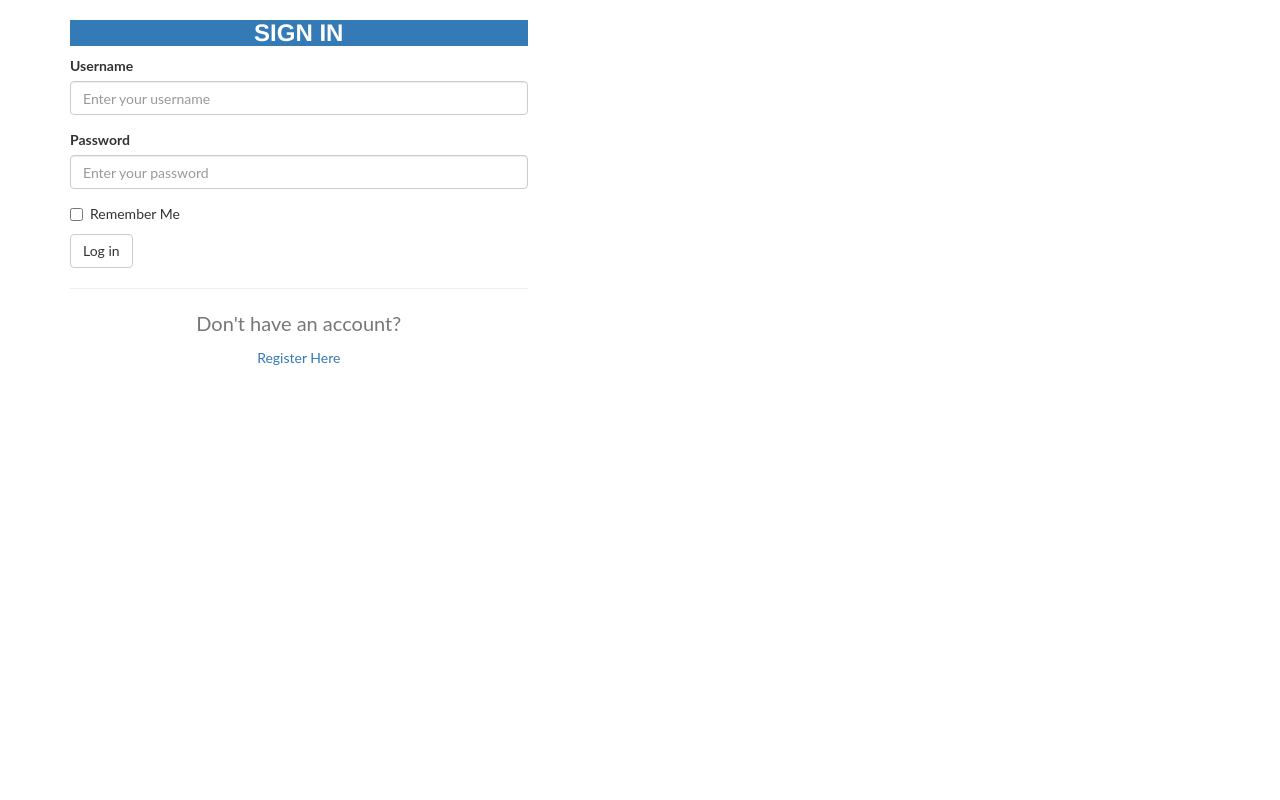
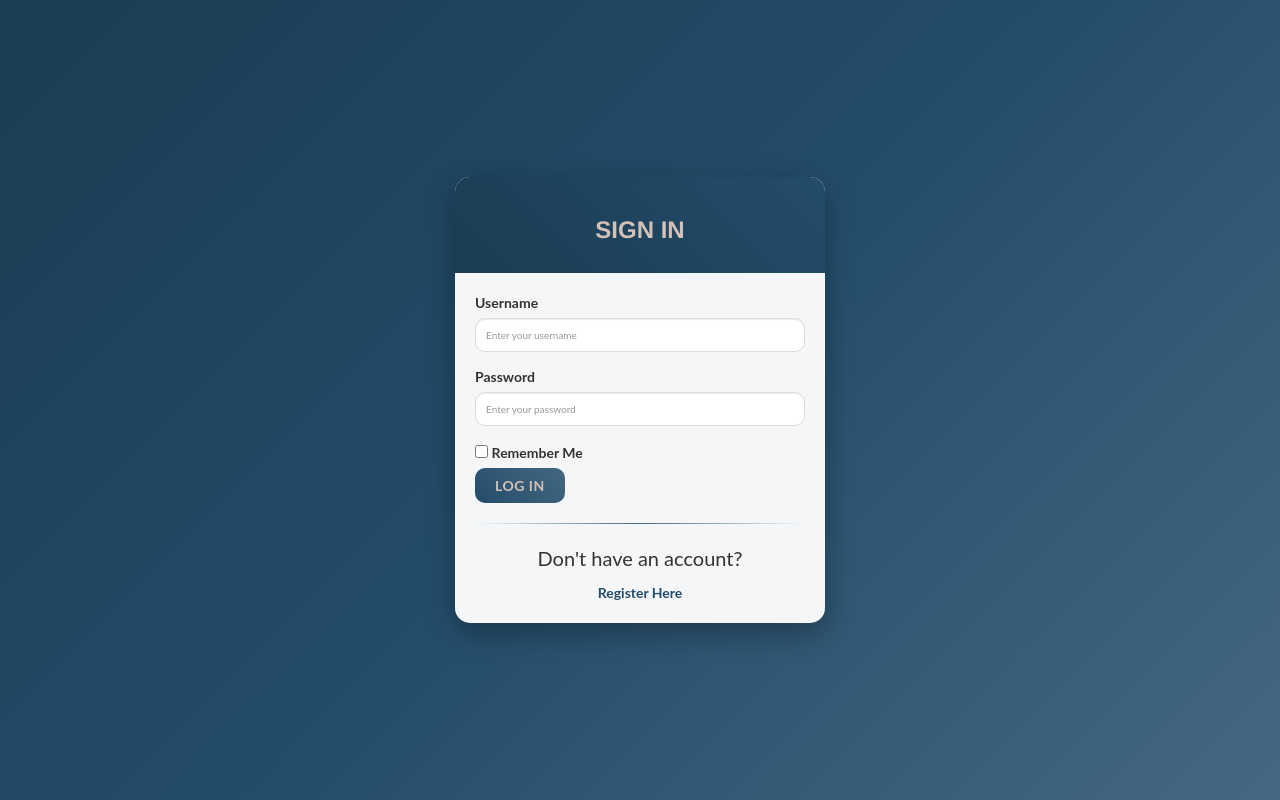
Before and after one commit to NightsProject/SSimple---Web-app, a Flask app: page /login in a window 1280 px wide. Run offline with Flask 3, Linux system fonts and the light colour scheme; parts of the project's set-up code (start-up, migrations or seed data) failed here and were passed over; some libraries are stand-ins or nearby versions.

Commit message:
Revamp sign in and login page

```diff
--- /dev/null
+++ b/app/static/css/login.css
@@ -0,0 +1,139 @@
+/* Enhanced styles for login and signup pages */
+
+body {
+    background: linear-gradient(135deg, #1B3C53 0%, #234C6A 50%, #456882 100%);
+    min-height: 100vh;
+    display: flex;
+    align-items: center;
+    justify-content: center;
+    font-family: 'Lato', sans-serif;
+}
+
+.container {
+    max-width: 400px;
+    width: 100%;
+}
+
+.card {
+    border: none;
+    border-radius: 15px;
+    box-shadow: 0 10px 30px rgba(0, 0, 0, 0.3);
+    overflow: hidden;
+    transition: transform 0.3s ease;
+    background: rgba(255, 255, 255, 0.95);
+}
+
+.card:hover {
+    transform: translateY(-5px);
+}
+
+.card-header {
+    padding: 2rem;
+    text-align: center;
+    font-weight: bold;
+    font-size: 1.5rem;
+    background: linear-gradient(45deg, #1B3C53, #234C6A);
+    color: #D2C1B6;
+}
+
+.card-body {
+    padding: 2rem;
+}
+
+.form-group {
+    margin-bottom: 1.5rem;
+}
+
+.form-control {
+    border-radius: 10px;
+    border: 1px solid #ddd;
+    padding: 0.75rem 1rem;
+    font-size: 1rem;
+    transition: border-color 0.3s ease, box-shadow 0.3s ease;
+}
+
+.form-control:focus {
+    border-color: #234C6A;
+    box-shadow: 0 0 0 0.2rem rgba(35, 76, 106, 0.25);
+}
+
+.btn {
+    border-radius: 10px;
+    padding: 0.75rem 2rem;
+    font-weight: bold;
+    text-transform: uppercase;
+    letter-spacing: 0.5px;
+    transition: all 0.3s ease;
+    border: none;
+}
+
+.btn-primary {
+    background: linear-gradient(45deg, #234C6A, #456882);
+    color: #D2C1B6;
+}
+
+.btn-primary:hover {
+    background: linear-gradient(45deg, #1B3C53, #234C6A);
+    transform: translateY(-2px);
+    box-shadow: 0 5px 15px rgba(0, 0, 0, 0.2);
+}
+
+.btn-success {
+    background: linear-gradient(45deg, #456882, #D2C1B6);
+    color: #1B3C53;
+}
+
+.btn-success:hover {
+    background: linear-gradient(45deg, #234C6A, #456882);
+    color: #D2C1B6;
+    transform: translateY(-2px);
+    box-shadow: 0 5px 15px rgba(0, 0, 0, 0.2);
+}
+
+.text-center a {
+    color: #234C6A;
+    text-decoration: none;
+    font-weight: bold;
+    transition: color 0.3s ease;
+}
+
+.text-center a:hover {
+    color: #456882;
+    text-decoration: underline;
+}
+
+hr {
+    border: none;
+    height: 1px;
+    background: linear-gradient(90deg, transparent, #456882, transparent);
+    margin: 2rem 0;
+}
+
+.alert {
+    border-radius: 10px;
+    border: none;
+}
+
+.alert-danger {
+    background: #f8d7da;
+    color: #721c24;
+}
+
+.alert-success {
+    background: #d4edda;
+    color: #155724;
+}
+
+/* Responsive adjustments */
+@media (max-width: 576px) {
+    .card-header {
+        padding: 1.5rem;
+        font-size: 1.25rem;
+    }
+    .card-body {
+        padding: 1.5rem;
+    }
+    .btn {
+        padding: 0.5rem 1.5rem;
+    }
+}
--- a/app/templates/layouts/master_layout.html
+++ b/app/templates/layouts/master_layout.html
@@ -12,6 +12,10 @@
     {{super()}}
     <link rel="stylesheet" type="text/css"
           href="{{url_for('static', filename='css/style.css')}}">
+    {%- if request.endpoint in ['user.login', 'user.register'] -%}
+    <link rel="stylesheet" type="text/css"
+          href="{{url_for('static', filename='css/login.css')}}">
+    {%- endif -%}
 
 
 {% endblock %}
--- a/app/templates/login.html
+++ b/app/templates/login.html
@@ -5,24 +5,55 @@
 
 {% block content %}
 <div class="container">
-    <div class="row justify-content-center">
-        <div class="col-md-6 col-lg-5">
-            <div class="card mt-5 shadow">
-                <div class="card-header bg-primary text-white text-center">
-                    <h3 class="mb-0">Sign In</h3>
+    <div class="card">
+        <div class="card-header">
+            <h3>Sign In</h3>
+        </div>
+        <div class="card-body">
+            {% with messages = get_flashed_messages(with_categories=true) %}
+                {% if messages %}
+                    {% for category, message in messages %}
+                        <div class="alert alert-{{ 'danger' if category == 'error' else category }} alert-dismissible fade show" role="alert">
+                            {{ message }}
+                            <button type="button" class="btn-close" data-bs-dismiss="alert" aria-label="Close"></button>
+                        </div>
+                    {% endfor %}
+                {% endif %}
+            {% endwith %}
+            <form method="POST" action="{{ url_for('.login') }}">
+                {{ form.hidden_tag() }}
+                <div class="form-group">
+                    {{ form.username.label }}
+                    {{ form.username(class="form-control") }}
+                    {% if form.username.errors %}
+                        <div class="text-danger">
+                            {% for error in form.username.errors %}
+                                <small>{{ error }}</small>
+                            {% endfor %}
+                        </div>
+                    {% endif %}
                 </div>
-                <div class="card-body">
-                    {# Uses Flask-WTF macro to render the form quickly #}
-                    <form method="POST" action="{{ url_for('.login') }}">
-                        {{ wtf.quick_form(form, button_map={'login': 'primary'}, form_type='basic') }}
-                    </form>
-
-                    <hr>
-                    <div class="text-center">
-                        <p class="text-muted mb-1">Don't have an account?</p>
-                        <a href="{{ url_for('.register') }}">Register Here</a>
-                    </div>
+                <div class="form-group">
+                    {{ form.password.label }}
+                    {{ form.password(class="form-control") }}
+                    {% if form.password.errors %}
+                        <div class="text-danger">
+                            {% for error in form.password.errors %}
+                                <small>{{ error }}</small>
+                            {% endfor %}
+                        </div>
+                    {% endif %}
                 </div>
+                <div class="form-check mb-3">
+                    {{ form.remember_me(class="form-check-input") }}
+                    {{ form.remember_me.label(class="form-check-label") }}
+                </div>
+                {{ form.submit(class="btn btn-primary w-100") }}
+            </form>
+            <hr>
+            <div class="text-center">
+                <p class="mb-1">Don't have an account?</p>
+                <a href="{{ url_for('.register') }}">Register Here</a>
             </div>
         </div>
     </div>
```
Also changed, not shown: app/templates/signup.html (+65 -15 lines).
